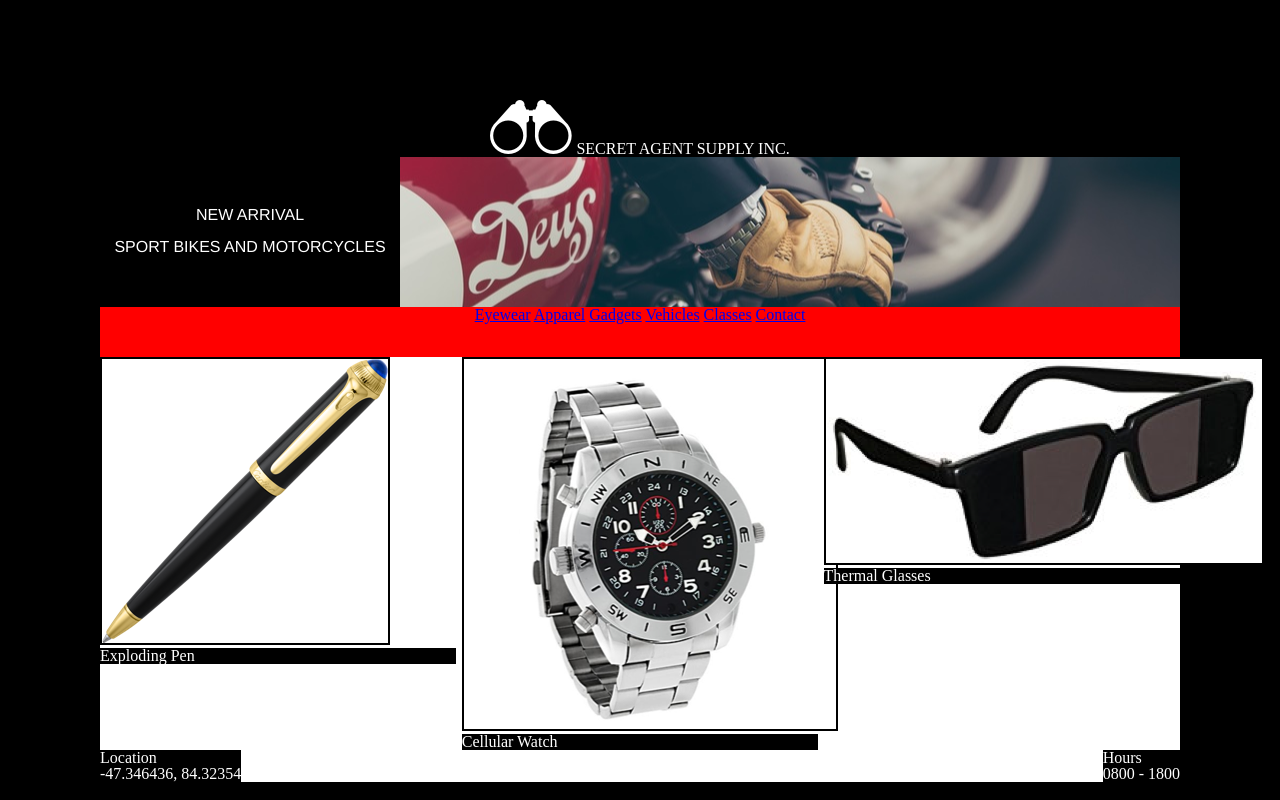
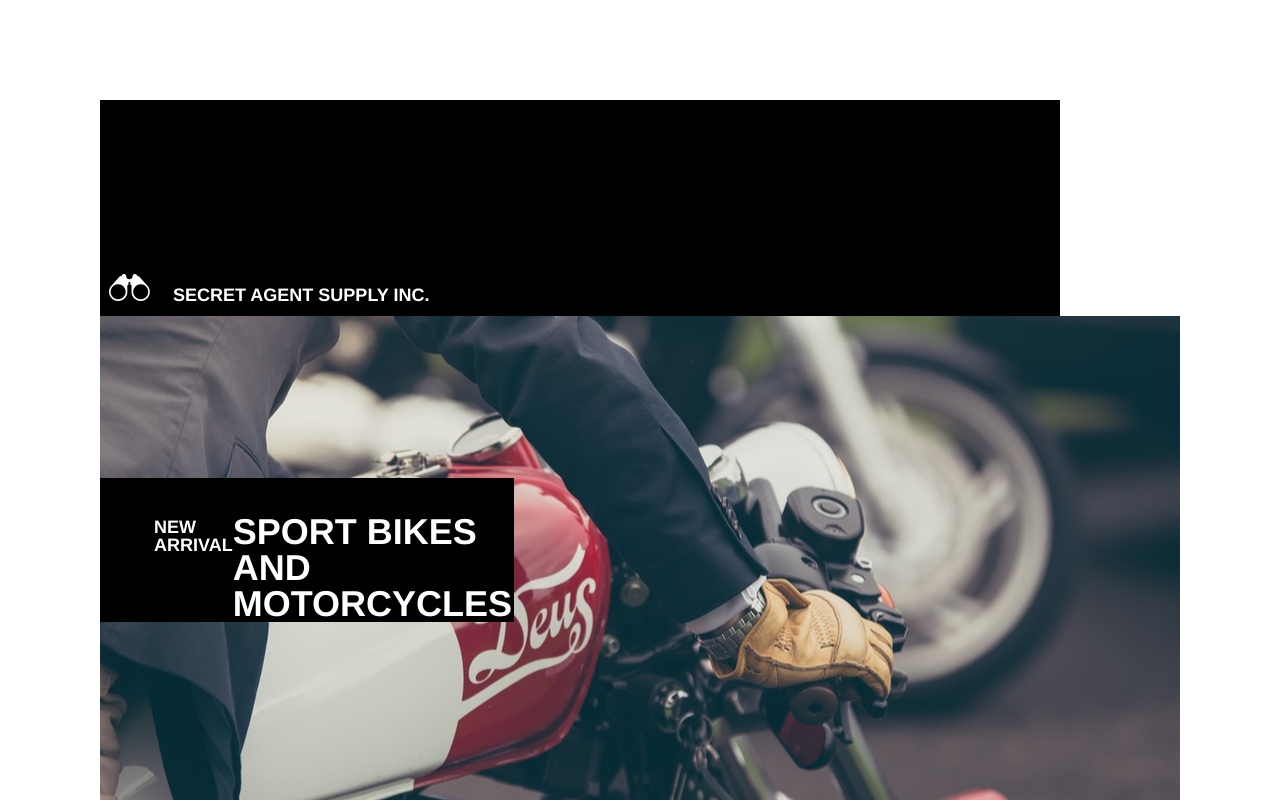
Before and after one commit to cspower5/SecretAgentSupply, a plain HTML site: page index.html in a window 1280 px wide. Shown: the top 800 px of the page. Drawn offline with Linux system fonts and the light colour scheme.

Commit message:
Values from spec added.

```diff
--- a/resources/css/style.css
+++ b/resources/css/style.css
@@ -1,42 +1,67 @@
+html{
+  font-size: 18px;
+}
 body{
-  background-color: black;
   color: white;
   padding: 100px;
+  font-family: Helvetica;
+  font-weight: bold;
+}
+a{
+  color: white;
 }
 .title{
-  text-align: center;
+  width: 960px;
+  padding-top: 0.66rem;
+  padding-bottom: 0.66rem;
+  background-color: black;
+  font-size: 1rem;
+}
+.title img{
+  height: 1.5rem;
+  margin-left: 0.5rem;
+  margin-right: 1rem;
+  padding-top: 9rem;
 }
 .cycle-img{
   background-image: url("../images/moto.jpeg");
   background-size: cover;
   background-repeat: no-repeat;
   background-position: center;
+  height: 25rem;
+  padding-top: 9rem;
 }
 .navigation{
   display: flex;
   justify-content: center;
-  flex-grow: 3;
-  background-color: red;
-  height: 50px;
+  background-color: firebrick;
+  padding-top: .075rem;
 }
 .all-images{
   display: flex;
   justify-content: space-between;
   flex-grow: 1;
   background-color: white;
+  width: 30%;
 }
 .all-images img{
-  align-items: center;
   background-color: white;
-  border: 2px solid black;
+  border: 4px solid black;
 }
 .new-arrival{
+  display: flex;
+  justify-content: space-around;
   background-color: black;
-  width: 300px;
-  height: 100px;
-  text-align: center;
-  padding-top: 50px;
-  font-family: Helvetica;
+  width: 20rem;
+  padding-top: 2rem;
+  padding-left: 3rem;
+  }
+.new-arrival h1{
+  font-size: 2rem;
+}
+.new-arrival h3{
+  font-size: 1rem;
+  margin-top: 0.25rem
 }
 .pic{
   width: 33%;
@@ -44,9 +69,19 @@ body{
 .locations-hours{
   display: flex;
   justify-content: space-between;
-  flex-grow: 1;
   background-color: white;
+  width: 35%;
 }
 .sub-text{
   background-color: black;
+  text-align: center;
 }
+.location{
+  align-items: center;
+}
+.hour{
+  align-items: center;
+}
+.pic img{
+  width: 8em;
+}
```
